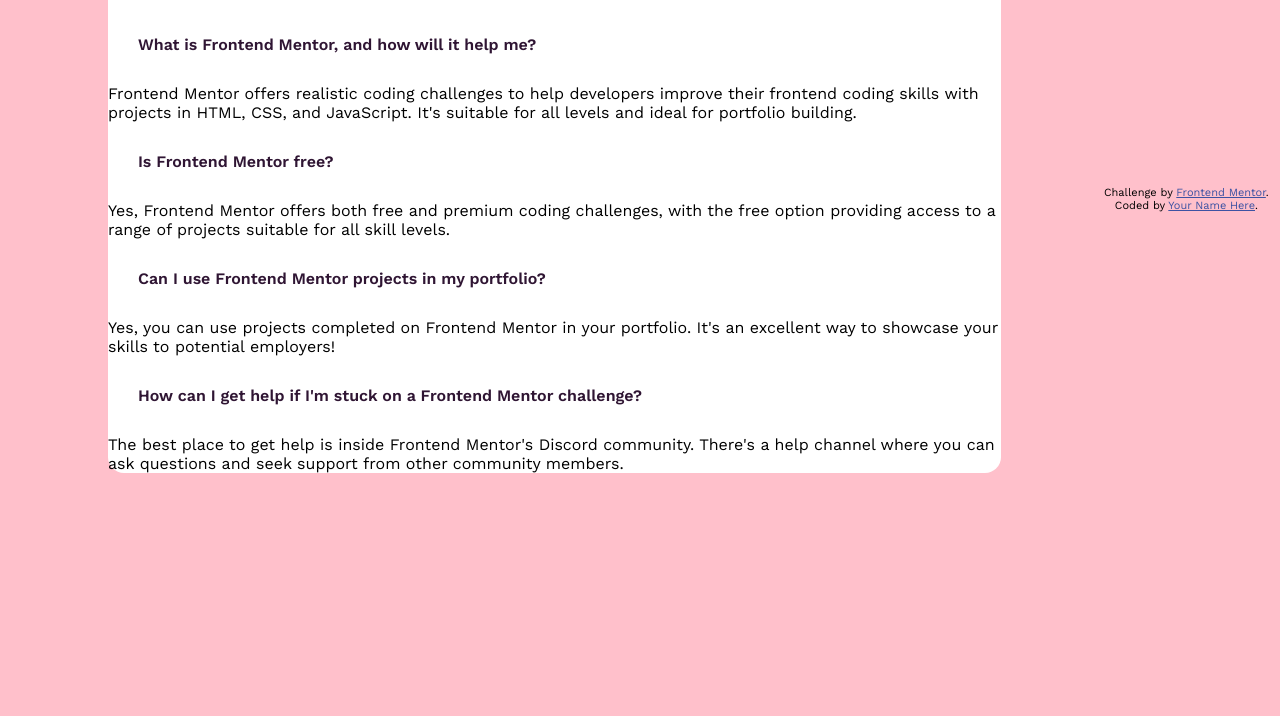
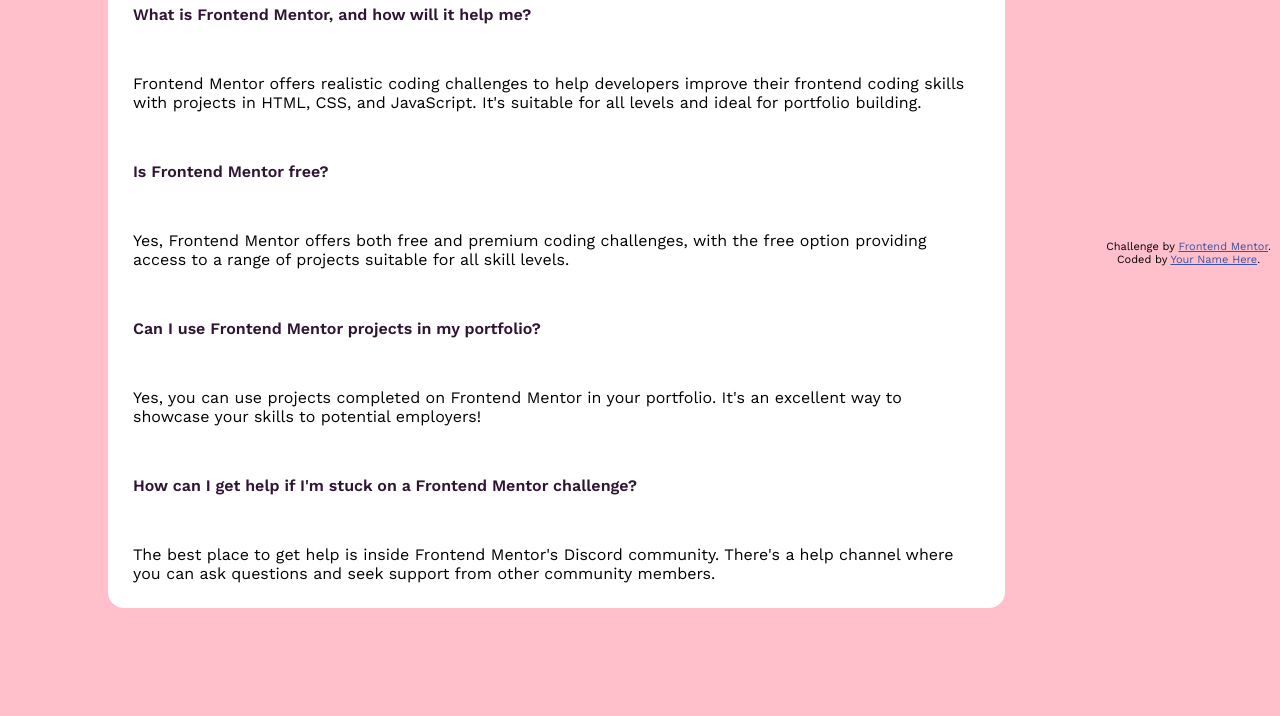
Before and after one commit to BananaWafflez/faq-accordion, a plain HTML site: page index.html in a window 1280 px wide. Shown: the part 209-925 px from the top of the page. Before the commit the page ends 816 px from the top, so only its background shows below. Drawn offline with nearby package versions, Linux system fonts and the light colour scheme.

Commit message:
formated the answers to be under the question

```diff
--- a/index.html
+++ b/index.html
@@ -23,7 +23,7 @@
 
     <div class="question">What is Frontend Mentor, and how will it help me? </div>
 
-    <div class="answer1">
+    <div class="answer">
       Frontend Mentor offers realistic coding challenges to help developers improve their
       frontend coding skills with projects in HTML, CSS, and JavaScript. It's suitable for
       all levels and ideal for portfolio building.
@@ -31,18 +31,26 @@
 
     <div class="question">Is Frontend Mentor free?</div>
 
+    <div class = "answer">
       Yes, Frontend Mentor offers both free and premium coding challenges, with the free
       option providing access to a range of projects suitable for all skill levels.
+    </div>
 
     <div class="question">Can I use Frontend Mentor projects in my portfolio?</div>
 
+    <div class = "answer">
       Yes, you can use projects completed on Frontend Mentor in your portfolio. It's an excellent
       way to showcase your skills to potential employers!
+    </div>
+
 
     <div class="question">How can I get help if I'm stuck on a Frontend Mentor challenge?</div>
 
+    <div class = "answer">
       The best place to get help is inside Frontend Mentor's Discord community. There's a help
       channel where you can ask questions and seek support from other community members.
+    </div>
+
   </div>
 
 
--- a/style.css
+++ b/style.css
@@ -21,8 +21,13 @@ h1{
     color:hsl(292, 42%, 14%);
 }
 .question{
-    padding:30px;
+    padding:25px;
+    border:5px;
     font-weight:600;
     color: hsl(292, 42%, 14%);
 
 }
+.answer{
+    padding:25px;
+    border:5px;
+}
```
Lines whose indentation alone changed are shown as unchanged.
